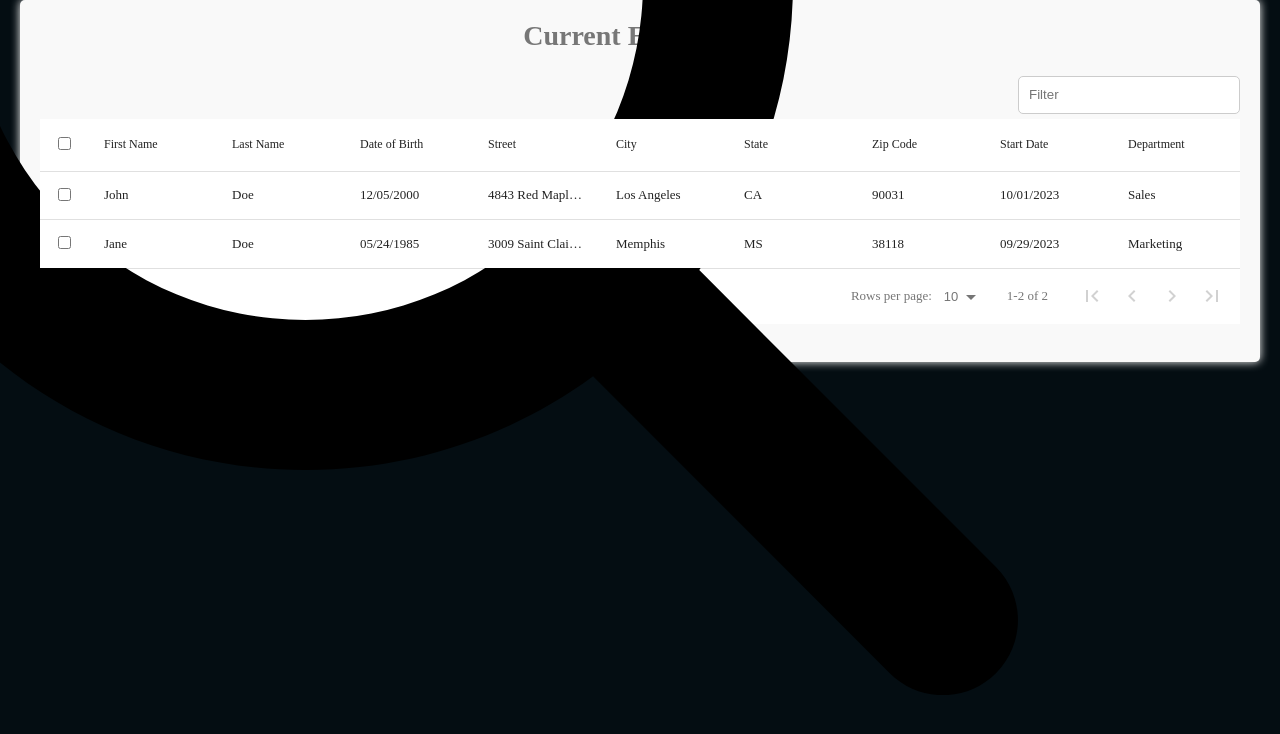
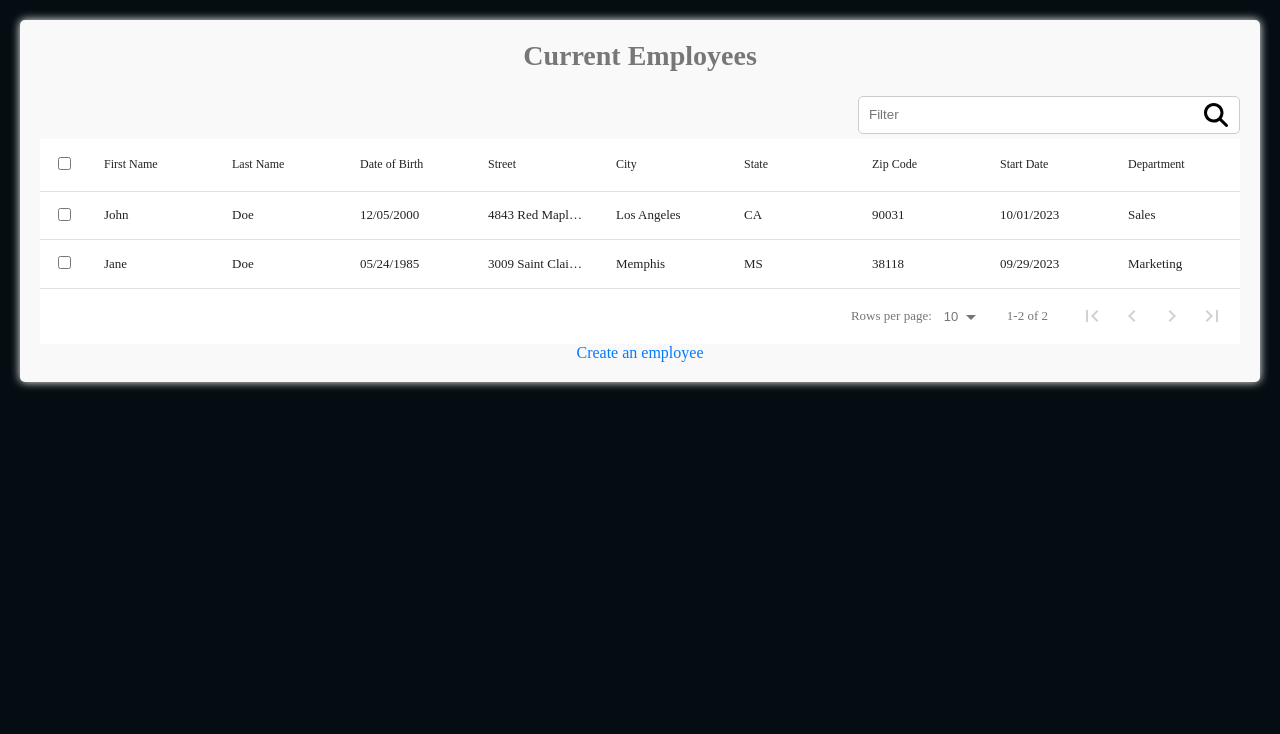
Before and after one commit to EsseB92/OCReactProjet14_HRnet, a React (Vite) app: page /currentEmployee in a window 1280 px wide. Shown: the top 734 px of the page. Built offline with nearby package versions, Linux system fonts and the light colour scheme.

Commit message:
MAJ du style de la page employeeList

```diff
--- a/src/pages/EmployeeList.jsx/index.module.css
+++ b/src/pages/EmployeeList.jsx/index.module.css
@@ -1,7 +1,7 @@
 .container {
   width: 1200px;
   min-width: 500px;
-  margin: auto;
+  margin: 20px;
   padding: 20px;
   background-color: #f9f9f9;
   box-shadow: 0 0 10px rgb(255, 255, 255);
@@ -24,7 +24,7 @@
   align-items: center;
 }
 
-.icon {
+.icon_search {
   height: 1.5rem;
   position: absolute;
   top: 50%;
@@ -41,9 +41,27 @@
   min-width: 200px;
 }
 
+.input:focus {
+  outline-color: #007bff;
+}
+
 .link {
   display: block;
   text-align: center;
   text-decoration: none;
   color: #007bff;
 }
+
+.icon_trash {
+  position: absolute;
+  left: 15px;
+  bottom: 20px;
+  width: 20px;
+  height: 20px;
+  cursor: pointer;
+}
+
+.icon_trash:hover {
+  filter: invert(24%) sepia(99%) saturate(7065%) hue-rotate(359deg)
+    brightness(95%) contrast(114%);
+}
```
